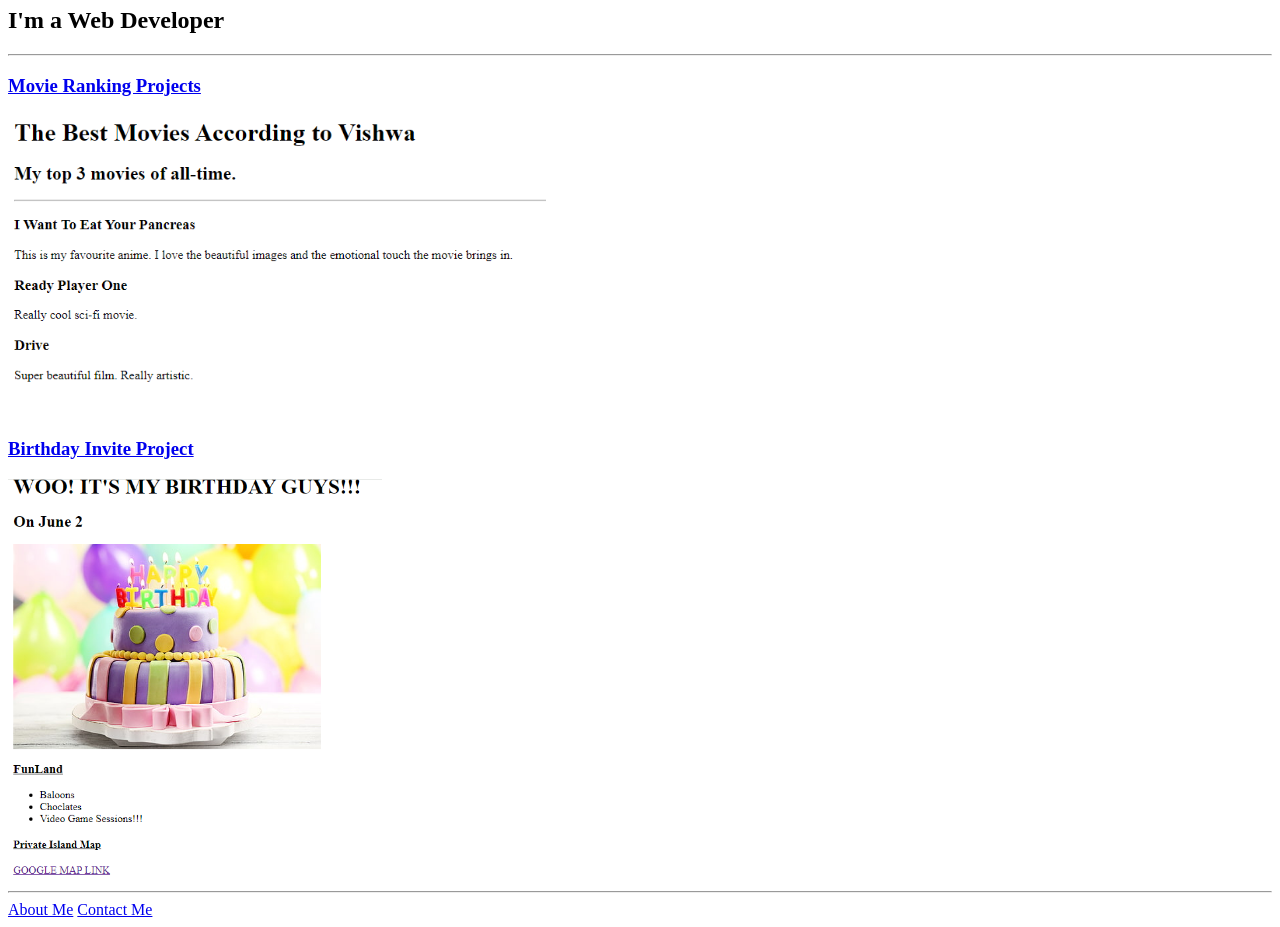
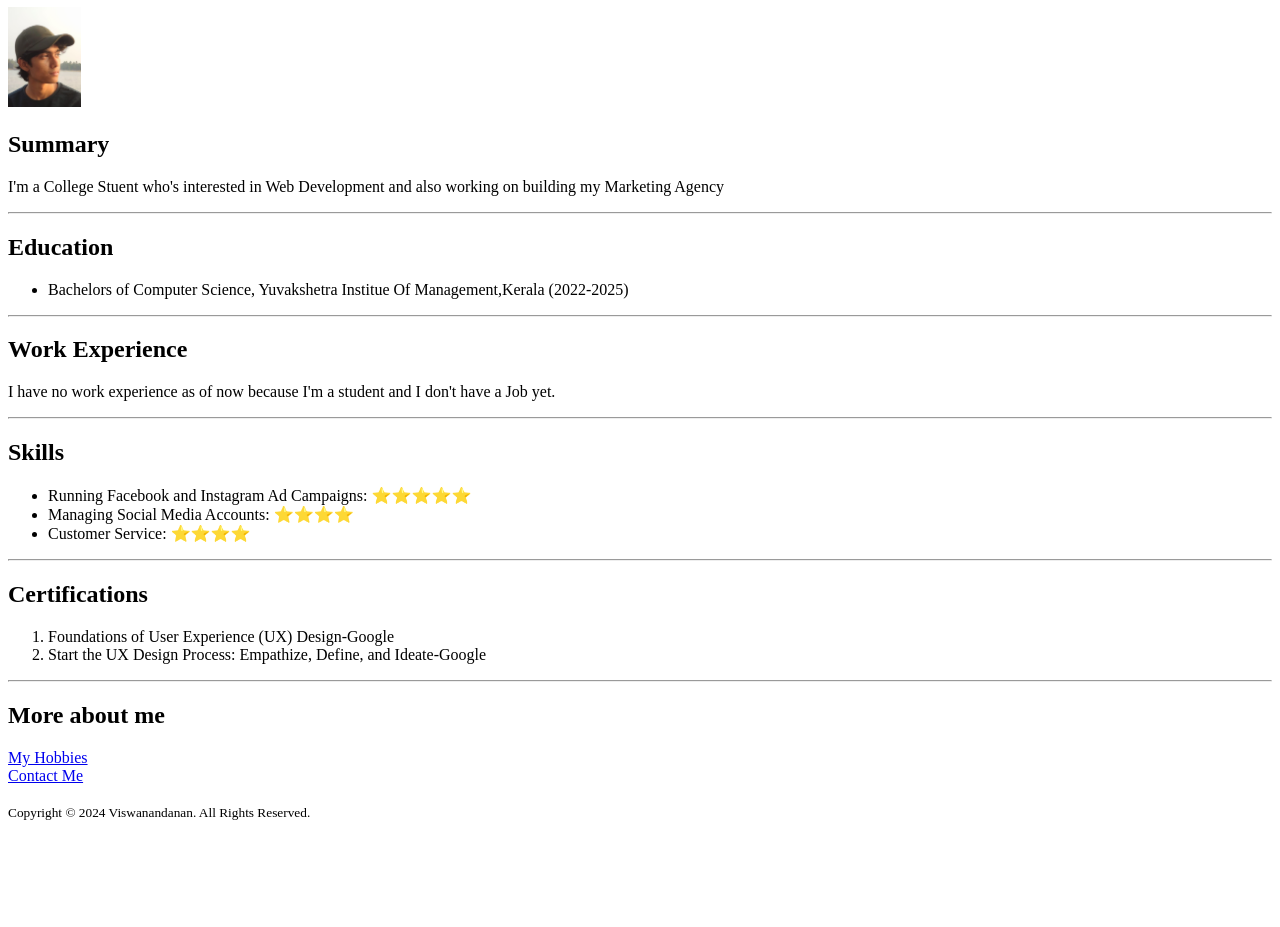
Before and after one commit to Vishwa7x/HTML-Portfolio, a plain HTML site: page index.html in a window 1280 px wide. Shown: the part 73-1000 px from the top of the page. After the commit the page ends 902 px from the top, so only its background shows below. Drawn offline with Linux system fonts and the light colour scheme.

Commit message:
Add files via upload

```diff
--- a/index.html
+++ b/index.html
@@ -2,35 +2,50 @@
 <html lang="en">
 <head>
     <meta charset="UTF-8">
-    <title>Vishwa's Portfolio</title>
+    <title>My Resume</title>
 </head>
 
 <body>
-    <h1>Vishwa's Portfolio</h1>
-    <h2> I'm a Web Developer</h2>
+    <h1>Viswanandanan</h1>
+    <img src="./vishwa.jpg" height="100px">
+    <h2>Summary</h2>
+    <p>I'm a College Stuent who's interested in Web Development and also working on building my Marketing Agency</p>
     <hr/>
 
-    <h3><a href="./public/Movie ranking(ski).html">Movie Ranking Projects</a></h3>
-    <img src="./assets/images/movie rank(ski).png" height="300" alt="Movie ranknig project preview"/>
-    <h3><a href="./public/Bday(ski).html">Birthday Invite Project</a></h3>
-    <img src="./assets/images/bday(ski).png" height="400" alt="Birthday Ivite Project Preview"/>
+    <h2>Education</h2>
+    <ul>
+        <li>Bachelors of Computer Science, Yuvakshetra Institue Of Management,Kerala (2022-2025)</li>
+    </ul>
     <hr/>
-    <a href="./public/about.html">About Me</a>
-    <a href="./public/contact.html">Contact Me</a>
+
+    <h2>Work Experience</h2>
+    <p>I have no work experience as of now because I'm a student and I don't have a Job yet.</p>
+    <hr/>
+
+    <h2>Skills</h2>
+    <ul>
+        <li>Running Facebook and Instagram Ad Campaigns: ⭐️⭐️⭐️⭐️⭐️</li>
+        <li>Managing Social Media Accounts: ⭐️⭐️⭐️⭐️</li>
+        <li>Customer Service: ⭐️⭐️⭐️⭐️</li>
+    </ul>
+    <hr/>
+
+    <h2>Certifications</h2>
+    <ol>
+        <li>Foundations of User Experience (UX) Design-Google</li>
+        <li>Start the UX Design Process: Empathize, Define,
+            and Ideate-Google</li>
+    </ol>
+    <hr/>
+
+    <h2>More about me</h2>
+    <a href="./hobbies.html">My Hobbies</a><br>
+    <a href="./contact.html">Contact Me</a><br><br>
+
+    <footer>
+        <small>
+            Copyright © 2024 Viswanandanan. All Rights Reserved.
+        </small>
+    </footer>
 </body>
 </html>
-
-<!-- TODO 1: Create the HTML Boilerplate -->
-<!-- TODO 2: Add Your previous projects' HTML into the public folder -->
-
-<!-- TODO 3: Take screenshots of your project previews and add the images to the images folder -->
-
-<!-- TODO 4: Add titles/subtitles etc. -->
-
-<!-- TODO 5: Add a link to the project pages -->
-
-<!-- TODO 6: Add images to show the project previews
-HINT for TODO 6: You can use the height attribute set to 200 to make the image smaller:
-https://developer.mozilla.org/en-US/docs/Web/HTML/Element/img#attr-height -->
-
-<!-- TODO 7: Add the Contact Me and About Me page links -->
```
Also changed, not shown: contact.html (added, +12 -0 lines), hobbies.html (added, +15 -0 lines), vishwa.jpg (added).
